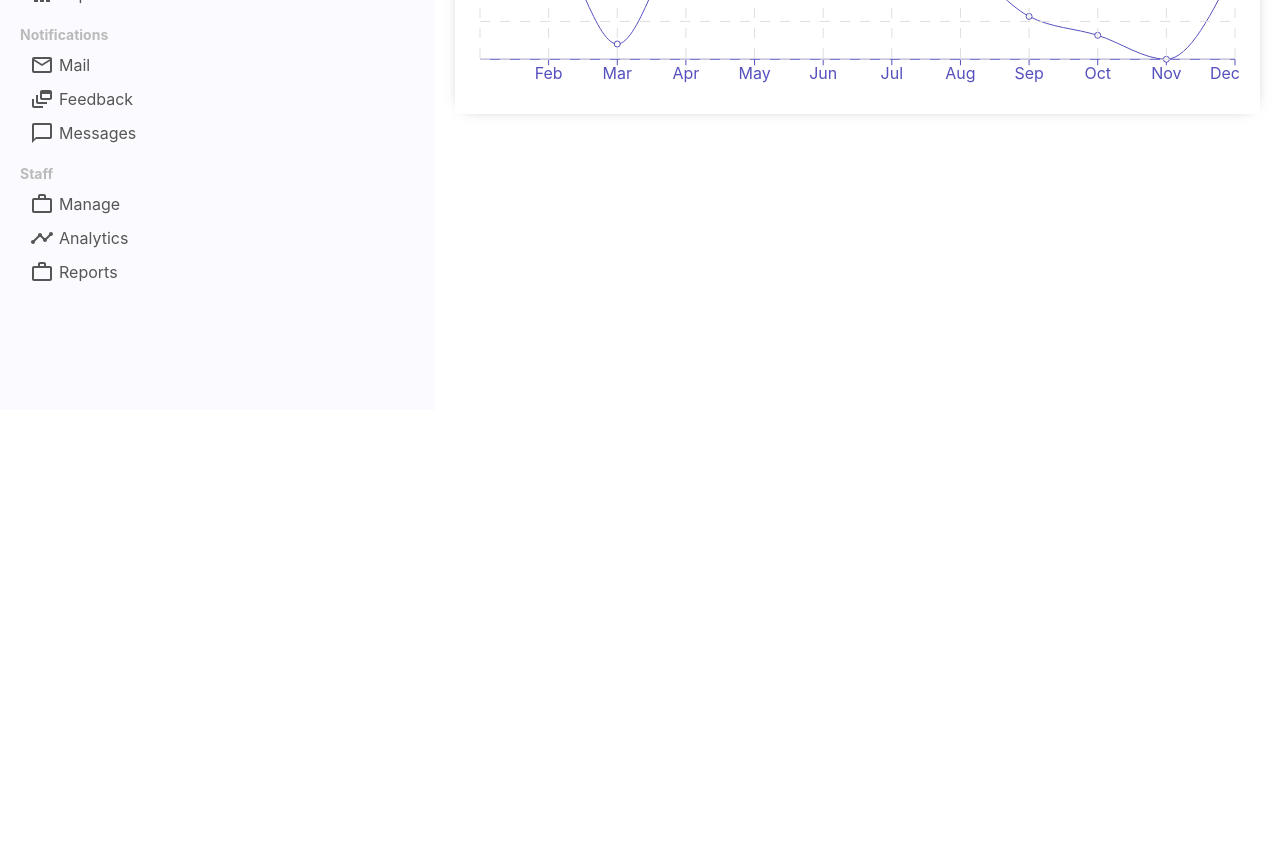
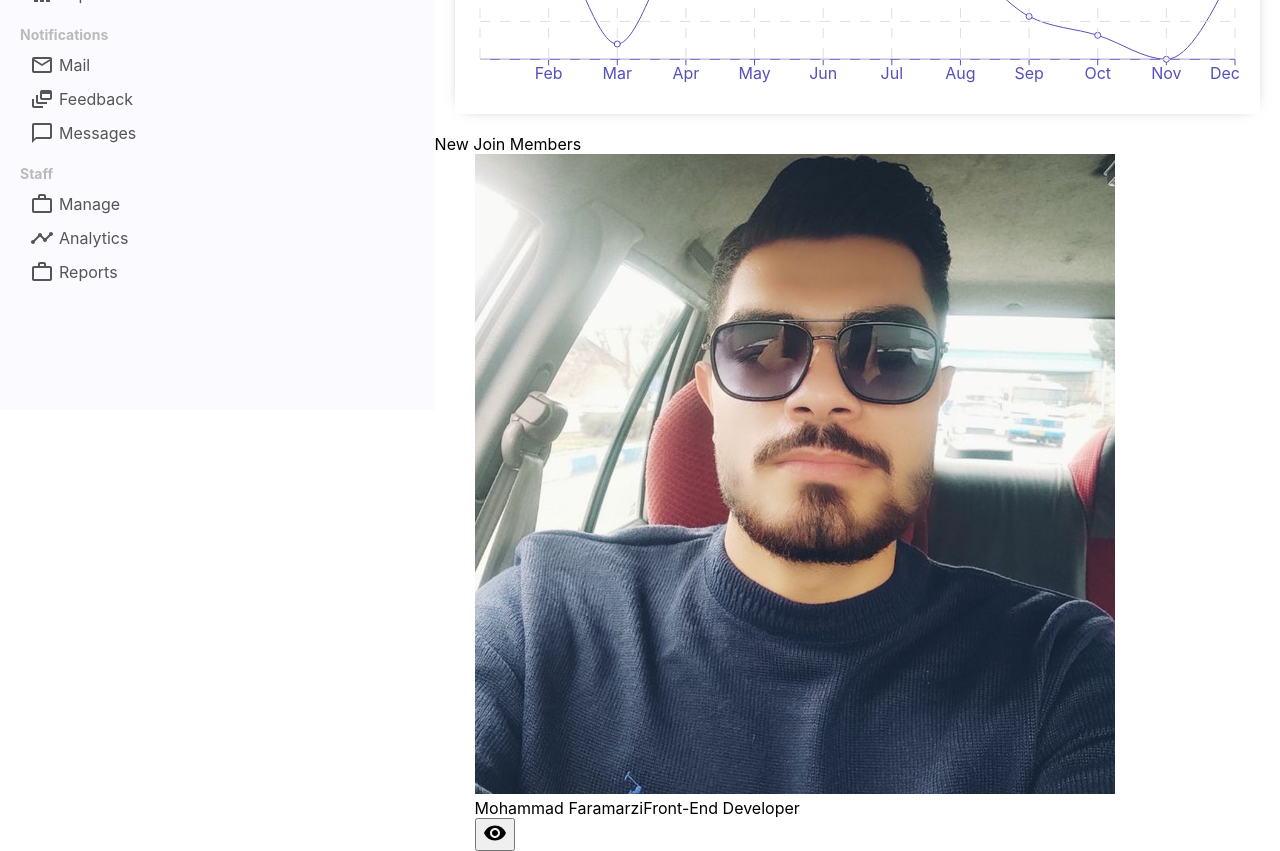
Before and after one commit to mohammadfaramarzi1/react-cms-course, a React (Create React App) app: page / in a window 1280 px wide. Shown: the part 400-1251 px from the top of the page. Before the commit the page ends 810 px from the top, so only its background shows below. Built offline with nearby package versions, Linux system fonts and the light colour scheme.

Commit message:
feat: WidgetSm.jsx template

```diff
--- a/src/components/WidgetSm/WidgetSm.jsx
+++ b/src/components/WidgetSm/WidgetSm.jsx
@@ -1,9 +1,27 @@
-import React from 'react'
+import VisibilityIcon from "@mui/icons-material/Visibility";
 
 function WidgetSm() {
   return (
-    <div>WidgetSm</div>
-  )
+    <div className="widgetsm">
+      <span className="widgetsm__title">New Join Members</span>
+      <ul className="widgetsm__list">
+        <li className="widgetsm__list-item">
+          <img
+            src="images/5886539613504389703.jpg"
+            class="widgetsm__img"
+            alt="user widget"
+          />
+        </li>
+        <div className="widgetsm__user">
+          <span className="widgetsm__username">Mohammad Faramarzi</span>
+          <span className="widgetsm__user-title">Front-End Developer</span>
+        </div>
+        <button className="widgetsm__button">
+          <VisibilityIcon className="widgetsm__icon" />
+        </button>
+      </ul>
+    </div>
+  );
 }
 
-export default WidgetSm
+export default WidgetSm;
--- a/src/pages/Home/Home.js
+++ b/src/pages/Home/Home.js
@@ -2,13 +2,16 @@ import React from "react";
 import Features from "../../components/Features/Features";
 import Chart from "../../components/Chart/Chart";
 import { xAxisData } from "../../datas";
+import WidgetSm from "../../components/WidgetSm/WidgetSm";
 
 function Home() {
   return (
     <diV className="home">
       <Features />
       <Chart grid title="Month Sale" data={xAxisData} dataKey="sale" />
-      <div className="home-widgets"></div>
+      <div className="home-widgets">
+        <WidgetSm />
+      </div>
     </diV>
   );
 }
```
